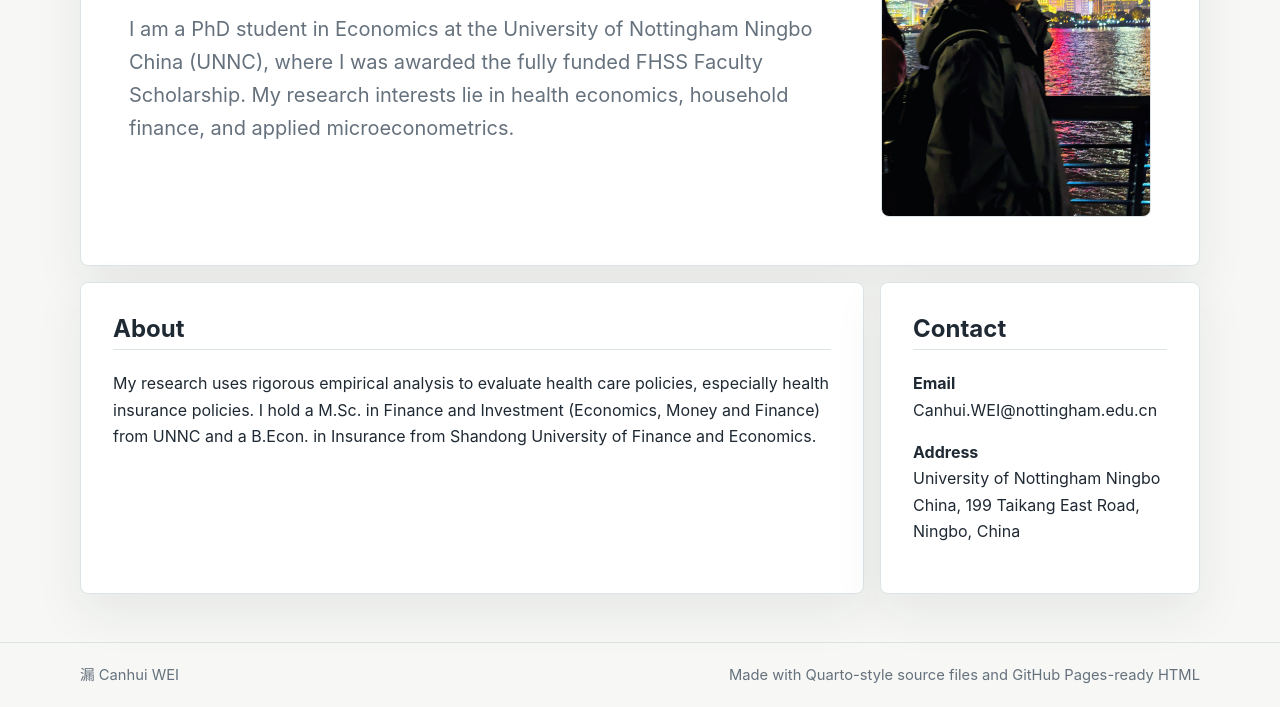
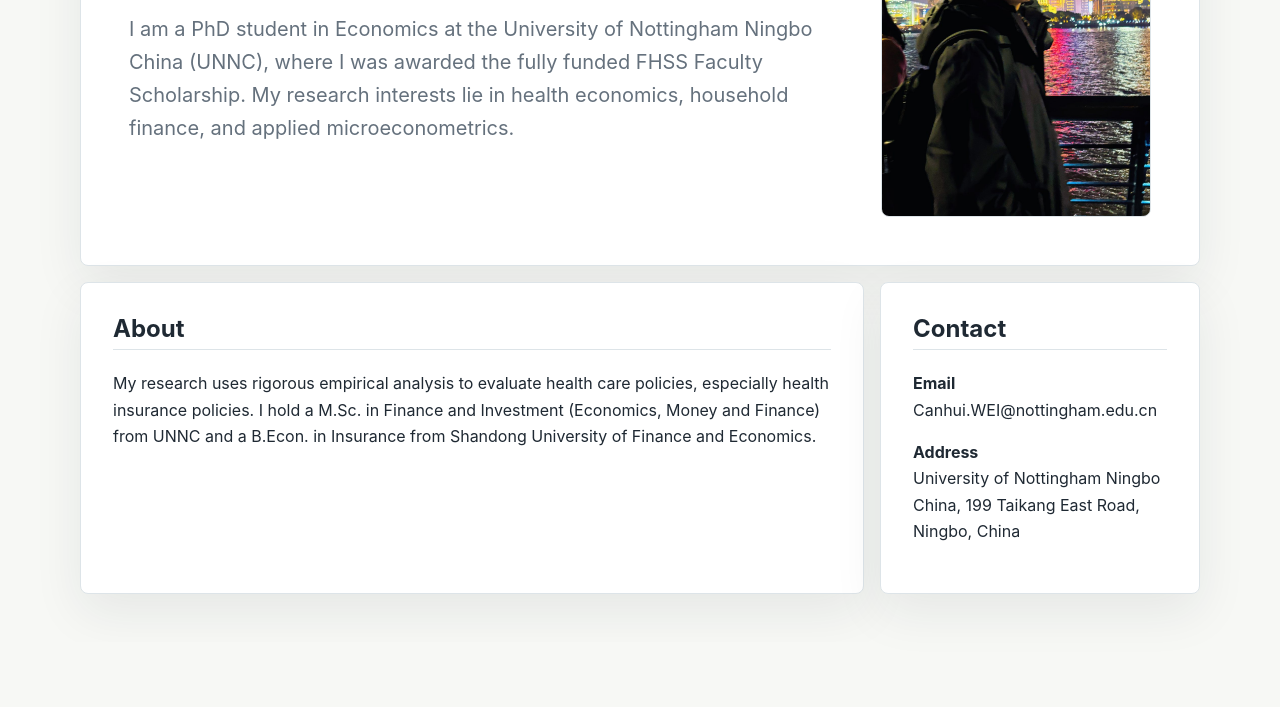
Before and after one commit to econwch-create/econwch-create.github.io, a plain HTML site: page index.html in a window 1280 px wide. Shown: the part 326-1033 px from the top of the page. After the commit the page ends 968 px from the top, so only its background shows below. Drawn offline with Linux system fonts and the light colour scheme.

Commit message:
Add files via upload

```diff
--- a/index.html
+++ b/index.html
@@ -49,12 +49,5 @@
       </aside>
     </div>
   </main>
-
-  <footer class="site-footer">
-    <div class="wrap">
-      <span>漏 Canhui WEI</span>
-      <span>Made with Quarto-style source files and GitHub Pages-ready HTML</span>
-    </div>
-  </footer>
 </body>
 </html>
```
Also changed, not shown: blog.html (+0 -1 lines), codes.html (+0 -1 lines), cv.html (+0 -1 lines), research.html (+0 -1 lines), teaching.html (+0 -1 lines).
